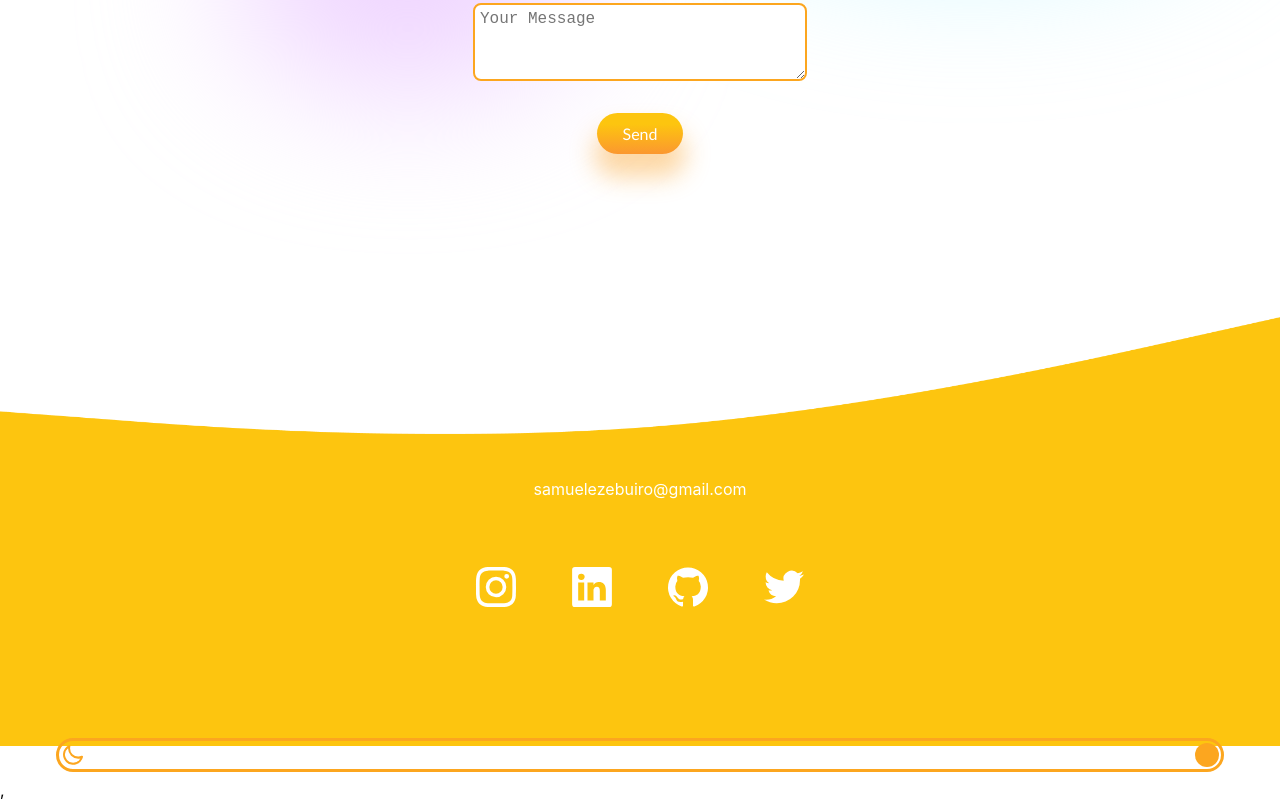
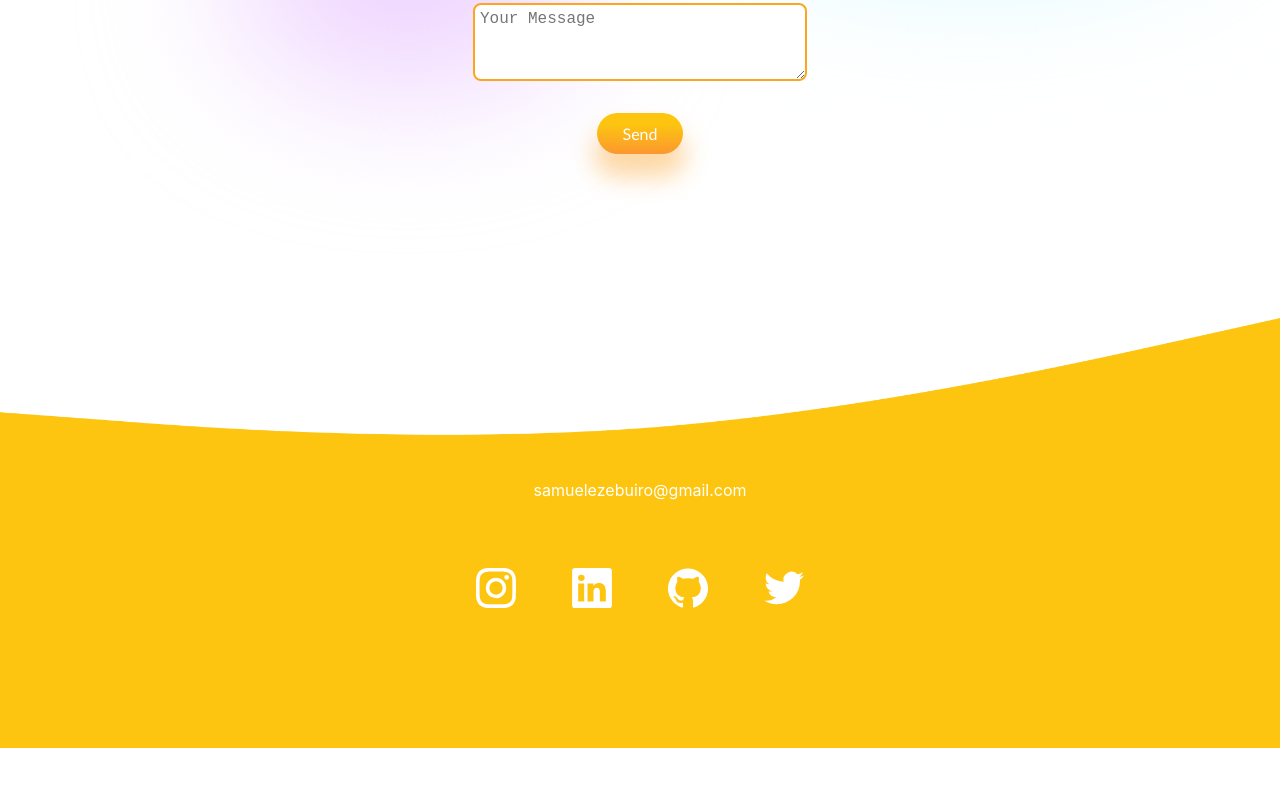
Before and after one commit to sammy867/Website, a React (Create React App) app: page / in a window 1280 px wide. Shown: the part 4828-5628 px from the top of the page. After the commit the page ends 5576 px from the top, so only its background shows below. Built offline with nearby package versions, Linux system fonts and the light colour scheme.

Commit message:
finished

```diff
--- a/public/index.html
+++ b/public/index.html
@@ -2,7 +2,7 @@
 <html lang="en">
   <head>
     <meta charset="utf-8" />
-    <link rel="icon" href="%PUBLIC_URL%/favicon.ico" />
+    <!-- <link rel="icon" href="%PUBLIC_URL%/favicon.ico" /> -->
     <meta name="viewport" content="width=device-width, initial-scale=1" />
     <meta name="theme-color" content="#000000" />
     <meta
@@ -10,7 +10,7 @@
       content="Web site created using create-react-app"
     />
 
-    <link rel="apple-touch-icon" href="%PUBLIC_URL%/logo192.png" />
+    <link rel="icon" href="%PUBLIC_URL%/AI.jpg" />
     <!--
       manifest.json provides metadata used when your web app is installed on a
       user's mobile device or desktop. See https://developers.google.com/web/fundamentals/web-app-manifest/
@@ -25,20 +25,10 @@
       work correctly both with client-side routing and a non-root public URL.
       Learn how to configure a non-root public URL by running `npm run build`.
     -->
-    <title>React App</title>
+    <title>Samuel's Website</title>
   </head>
   <body>
     <noscript>You need to enable JavaScript to run this app.</noscript>
     <div id="root"></div>
-    <!--
-      This HTML file is a template.
-      If you open it directly in the browser, you will see an empty page.
-
-      You can add webfonts, meta tags, or analytics to this file.
-      The build step will place the bundled scripts into the <body> tag.
-
-      To begin the development, run `npm start` or `yarn start`.
-      To create a production bundle, use `npm run build` or `yarn build`.
-    -->
   </body>
 </html>
--- a/src/App.js
+++ b/src/App.js
@@ -8,7 +8,6 @@ import Portfolio from "./components/Portfolio/Portfolio";
 import Testimonial from "./components/Testimonial/Testimonial";
 import Contact from "./components/Contact/Contact";
 import Footer from "./components/Footer/Footer";
-import Toggle from "./components/Toggle/Toggle";
 import {themeContext} from './Context';
 import{useContext} from 'react';
 
@@ -28,7 +27,6 @@ function App() {
       <Testimonial />
       <Contact />
       <Footer />
-      <Toggle />
     </div>
   );
 }
--- a/src/components/Footer/Footer.css
+++ b/src/components/Footer/Footer.css
@@ -1,10 +1,11 @@
 .footer{
     display: flex;
     align-items: center;
-    margin: -0.5rem -3.5rem;
+    margin: -0.5rem -3.7rem;
     position: relative;
     margin-top: -7rem;
 }
+
 
 .f-content{
     position: absolute;
--- a/src/components/Navbar/Navbar.css
+++ b/src/components/Navbar/Navbar.css
@@ -52,6 +52,4 @@
     .n-button{
         display: none;
     }
-
-
 }
--- a/src/components/intro/intro.jsx
+++ b/src/components/intro/intro.jsx
@@ -17,10 +17,6 @@ import { motion } from 'framer-motion'
 
 const Intro = () => {
     const transition = {duration : 1, type: 'spring' }
-
-
-
-
     const theme = useContext(themeContext);
     const darkMode = theme.state.darkMode;
  return(
--- a/src/index.js
+++ b/src/index.js
@@ -10,7 +10,7 @@ root.render(
   <React.StrictMode>
     <ThemeProvider>
     <App />
-    </ThemeProvider>,
+    </ThemeProvider>
   </React.StrictMode>
 );
 
```
Also changed, not shown: public/AI.jpg (added).
